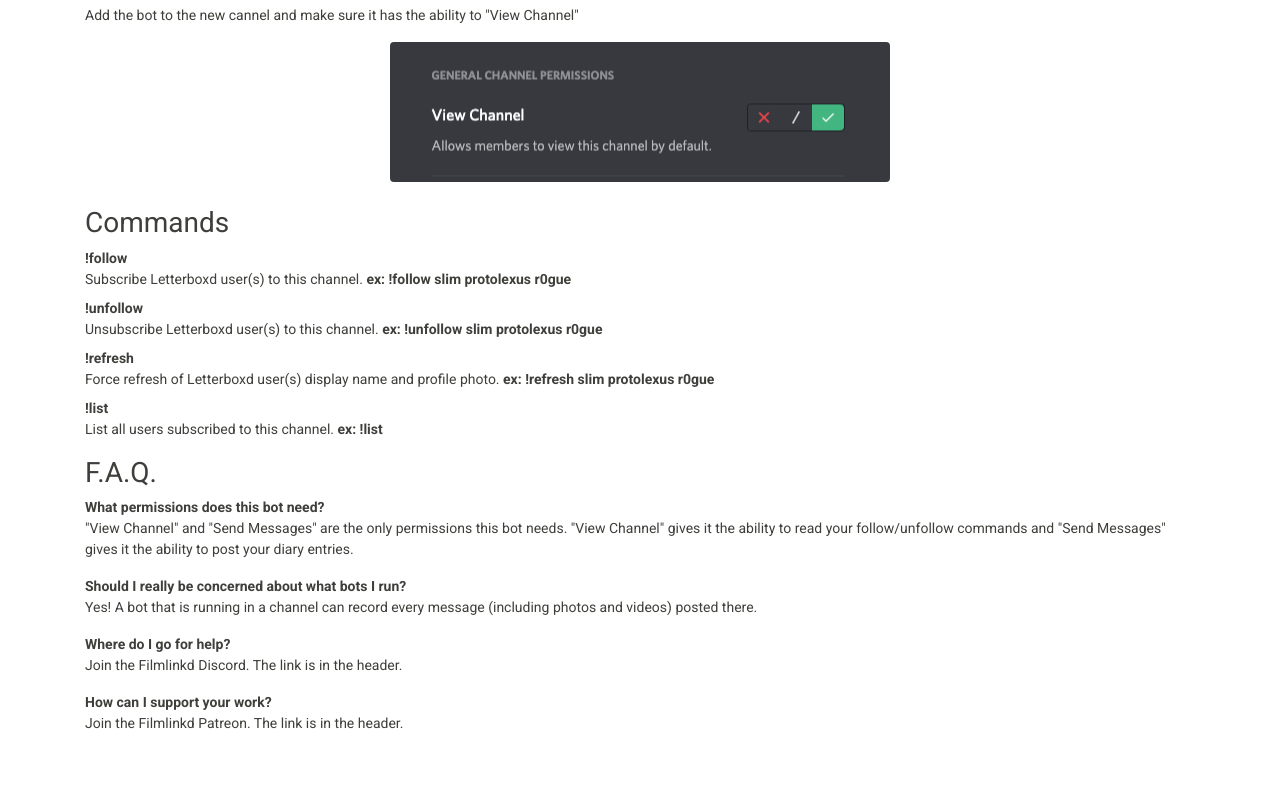
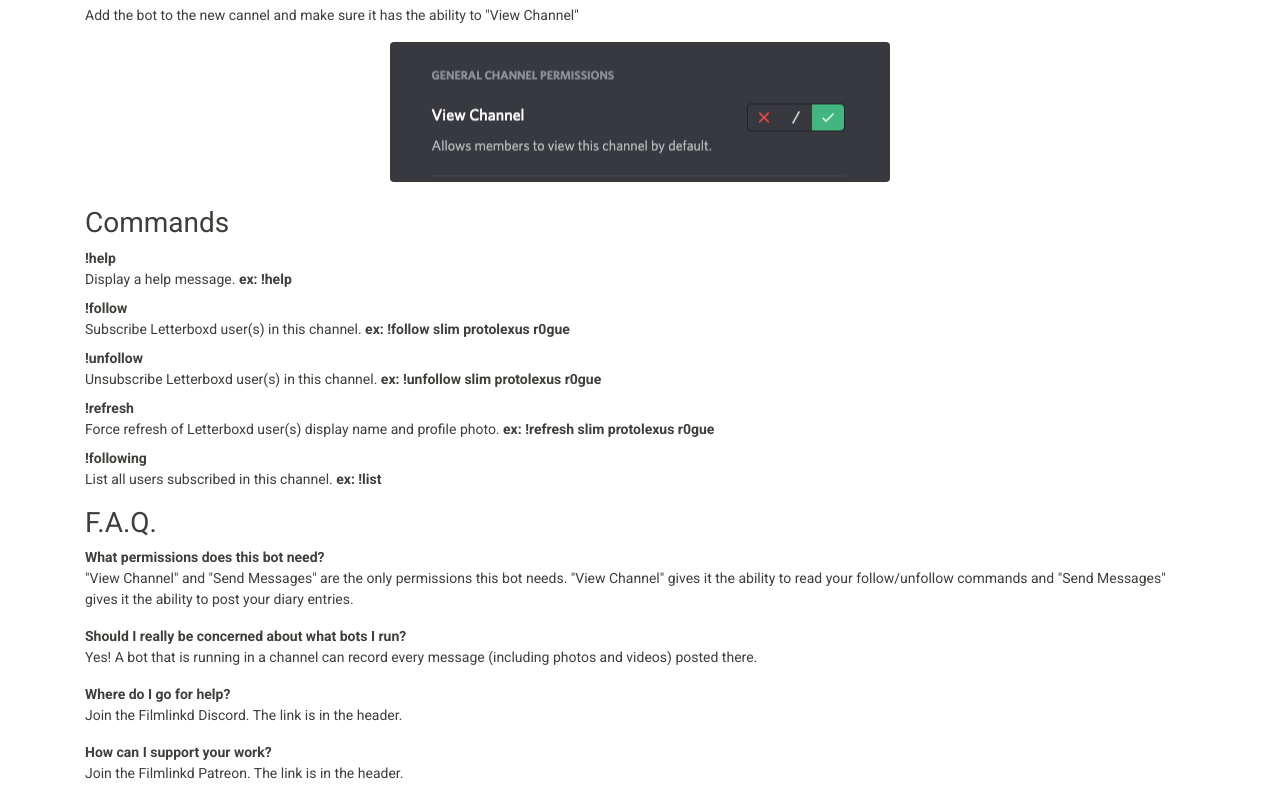
Before and after one commit to jimlind/filmlinkd, a plain HTML site: page docs/index.html in a window 1280 px wide. Shown: the part 1141-1941 px from the top of the page. Before the commit the page ends 1891 px from the top, so only its background shows below. Drawn offline with nearby package versions, Linux system fonts and the light colour scheme.

Commit message:
Language update and use the right command.

```diff
--- a/docs/index.html
+++ b/docs/index.html
@@ -57,17 +57,19 @@
             <img class="d-block img-fluid mx-auto mb-4 rounded" src="images/installation/channel-permissions-bot.png" />
             <h2>Commands</h2>
             <dl>
+            	<dt>!help</dt>
+                <dd>Display a help message. <b>ex: !help</b></dd>
                 <dt>!follow</dt>
-                <dd>Subscribe Letterboxd user(s) to this channel. <b>ex: !follow slim protolexus r0gue</b></dd>
+                <dd>Subscribe Letterboxd user(s) in this channel. <b>ex: !follow slim protolexus r0gue</b></dd>
                 <dt>!unfollow</dt>
-                <dd>Unsubscribe Letterboxd user(s) to this channel. <b>ex: !unfollow slim protolexus r0gue</b></dd>
+                <dd>Unsubscribe Letterboxd user(s) in this channel. <b>ex: !unfollow slim protolexus r0gue</b></dd>
                 <dt>!refresh</dt>
                 <dd>
                     Force refresh of Letterboxd user(s) display name and profile photo.
                     <b>ex: !refresh slim protolexus r0gue</b>
                 </dd>
-                <dt>!list</dt>
-                <dd>List all users subscribed to this channel. <b>ex: !list</b></dd>
+                <dt>!following</dt>
+                <dd>List all users subscribed in this channel. <b>ex: !list</b></dd>
             </dl>
             <h2>F.A.Q.</h2>
             <dl>
```
